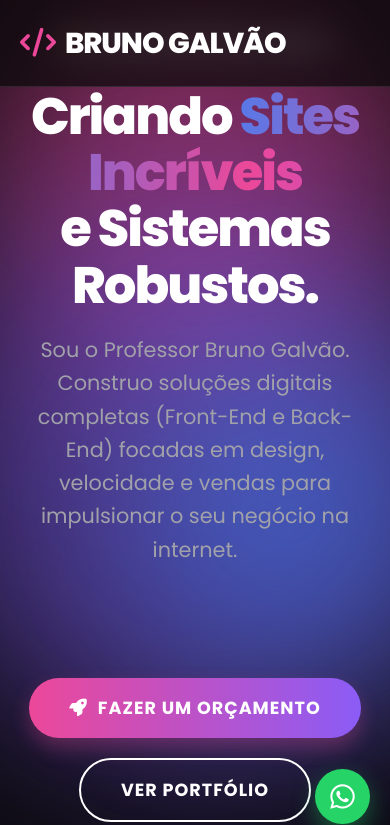
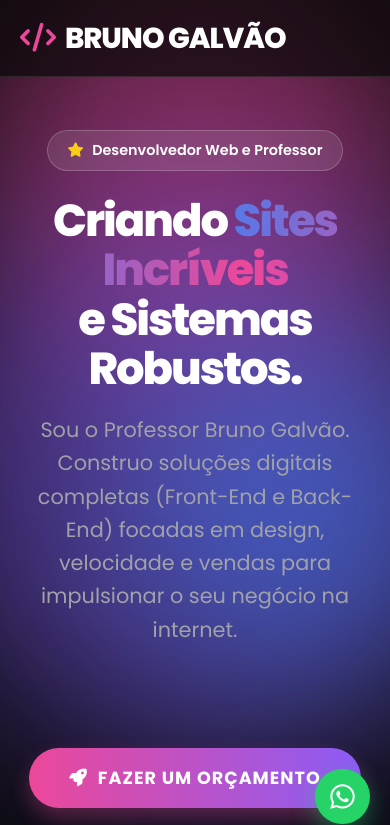
Before and after one commit to brunocroft86/site-inicial-do-portfolio-e-educacao, a plain HTML site: page index.html in a window 390 px wide. Shown: the top 825 px of the page. Drawn offline with nearby package versions, Linux system fonts and the light colour scheme.

```diff
--- a/index.html
+++ b/index.html
@@ -4,7 +4,6 @@
     <meta charset="UTF-8">
     <meta name="viewport" content="width=device-width, initial-scale=1.0">
 
-    <!-- SEO e Redes Sociais -->
     <title>Professor Bruno Galvão | Criação de Sites & Sistemas Web</title>
     <link rel="icon" type="image/png" href="img/logofv.png">
     <meta name="description" content="Desenvolvedor Full Stack Especialista em criação de sites, sistemas web, e-commerces de alta performance. Aulas de programação e tecnologia.">
@@ -22,12 +21,12 @@
     <script src="https://cdnjs.cloudflare.com/ajax/libs/gsap/3.12.2/ScrollTrigger.min.js"></script>
     <style>
         :root {
-            --bg-deep: #09090b; /* Quase preto puro */
+            --bg-deep: #09090b;
             --text-main: #ffffff;
             --text-sub: #a1a1aa;
-            --gradient-1: #ec4899; /* Rosa Neon */
-            --gradient-2: #8b5cf6; /* Roxo */
-            --gradient-3: #3b82f6; /* Azul Neon */
+            --gradient-1: #ec4899;
+            --gradient-2: #8b5cf6;
+            --gradient-3: #3b82f6;
             --card-bg: rgba(255, 255, 255, 0.03);
             --card-border: rgba(255, 255, 255, 0.1);
             --whatsapp: #25D366;
@@ -59,8 +58,8 @@
         nav a::after { content: ''; position: absolute; width: 0; height: 2px; bottom: -5px; left: 0; background: linear-gradient(90deg, var(--gradient-1), var(--gradient-3)); transition: 0.3s; }
         nav a:hover::after { width: 100%; }
 
-        /* Seção Hero - Mais Chamativa */
-        .hero { height: 100vh; display: flex; flex-direction: column; justify-content: center; align-items: center; text-align: center; padding: 0 20px; position: relative; }
+        /* Seção Hero - Correção de altura e espaçamento para o cabeçalho fixo */
+        .hero { min-height: 100vh; display: flex; flex-direction: column; justify-content: center; align-items: center; text-align: center; padding: 120px 20px 60px 20px; position: relative; }
 
         .badge { background: rgba(255, 255, 255, 0.1); padding: 8px 20px; border-radius: 50px; font-size: 0.9rem; font-weight: 600; margin-bottom: 25px; border: 1px solid rgba(255,255,255,0.2); backdrop-filter: blur(5px); }
         .badge i { color: #facc15; margin-right: 5px; }
@@ -107,7 +106,6 @@
             border-radius: 25px; border: 1px solid var(--card-border); transition: 0.4s ease;
             position: relative; overflow: hidden; text-align: left;
         }
-        /* Efeito de brilho ao passar o mouse */
         .card::before {
             content: ""; position: absolute; top: 0; left: -100%; width: 100%; height: 100%;
             background: linear-gradient(90deg, transparent, rgba(255,255,255,0.1), transparent);
@@ -139,12 +137,14 @@
 
         footer { text-align: center; padding: 40px; background: rgba(0,0,0,0.5); border-top: 1px solid var(--card-border); color: var(--text-sub); margin-top: 50px; backdrop-filter: blur(10px); }
 
+        /* --- AJUSTES PARA TELEMÓVEL --- */
         @media (max-width: 768px) {
-            .hero h1 { font-size: 3.2rem; }
-            header { padding: 20px; }
+            .hero { padding-top: 130px; } /* Garante que o topo não fica cortado */
+            .hero h1 { font-size: 2.8rem; } /* Tamanho otimizado para não estoirar o ecrã */
+            header { padding: 15px 20px; }
             nav ul { display: none; }
             section { padding: 80px 20px; }
-            .tech-stack { font-size: 2rem; flex-wrap: wrap; justify-content: center; }
+            .tech-stack { font-size: 2rem; flex-wrap: wrap; justify-content: center; margin-bottom: 30px; }
             .whatsapp-float { bottom: 20px; right: 20px; width: 55px; height: 55px; font-size: 28px; }
         }
     </style>
@@ -153,7 +153,6 @@
 </head>
 <body>
 
-    <!-- Blobs Flutuantes no fundo -->
     <div class="bg-blob blob-1"></div>
     <div class="bg-blob blob-2"></div>
     <div class="bg-blob blob-3"></div>
```
